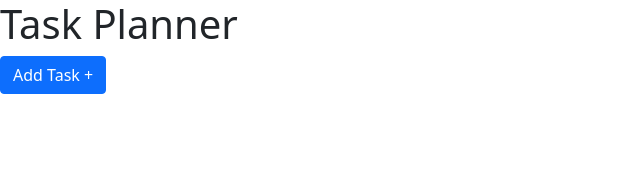
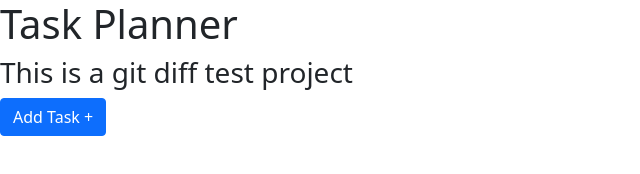
Before and after one commit to jkpriya/priyajay, a plain HTML site: page index.html in a window 1280 px wide. Shown: the whole page, without its empty margins (0-640 px from the left). Drawn offline with nearby package versions, Linux system fonts and the light colour scheme.

Commit message:
Add h3 tag

```diff
--- a/index.html
+++ b/index.html
@@ -12,6 +12,7 @@
   </head>
   <body>
     <h1>Task Planner</h1>
+    <h3>This is a git diff test project</h3>
 
     <!-- Add ADD TASK Popup Button -->
     <!-- Button trigger modal -->
```
